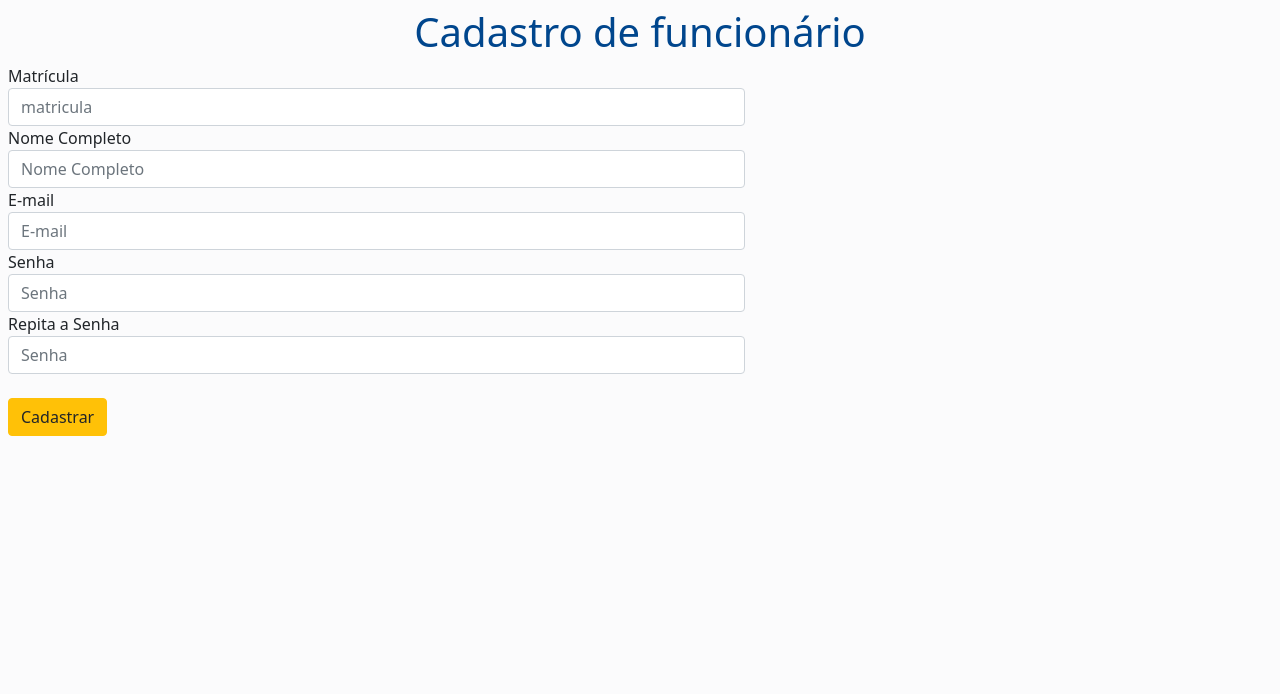
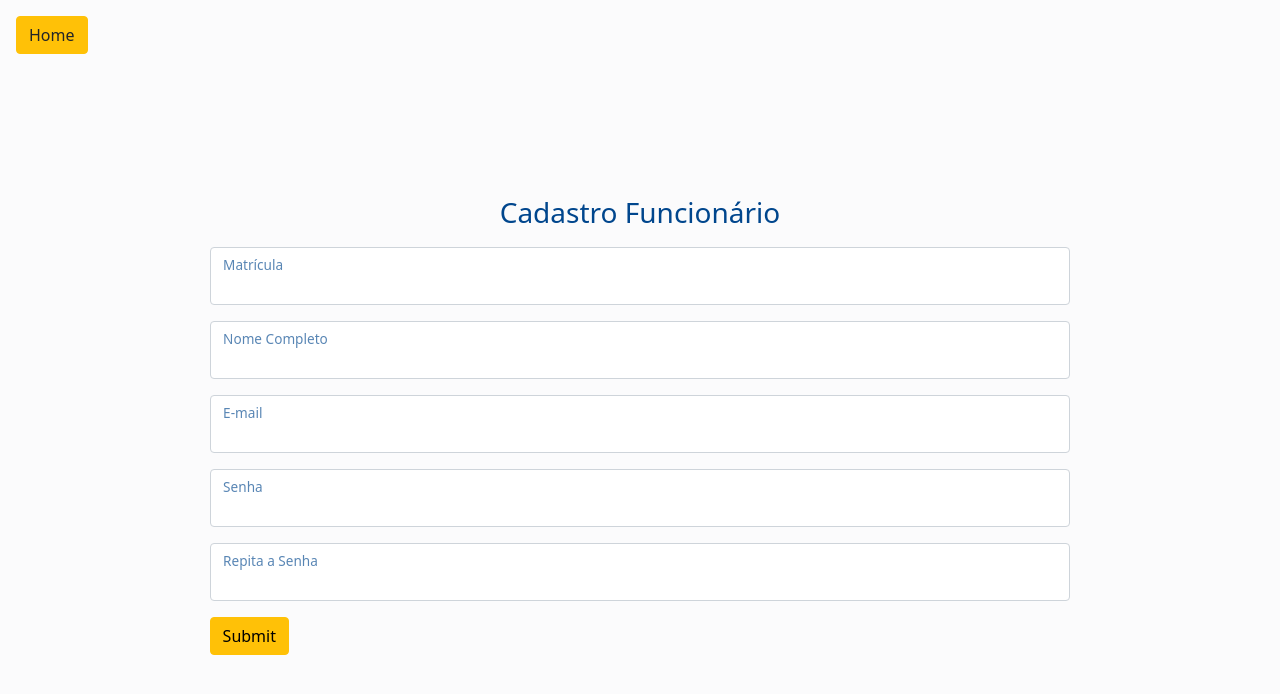
Before and after one commit to 4F-GROUP/L2P, a PHP site: page /cadastro.funcionario.php in a window 1280 px wide. Shown: the top 694 px of the page. Run offline with PHP 8.4, Linux system fonts and the light colour scheme.

Commit message:
correção do css, sem a página home

```diff
--- a/cadastro.funcionario.php
+++ b/cadastro.funcionario.php
@@ -6,45 +6,40 @@
     <meta name="viewport" content="width=device-width, initial-scale=1.0">
     <link href="https://cdn.jsdelivr.net/npm/bootstrap@5.1.3/dist/css/bootstrap.min.css" rel="stylesheet" integrity="sha384-1BmE4kWBq78iYhFldvKuhfTAU6auU8tT94WrHftjDbrCEXSU1oBoqyl2QvZ6jIW3" crossorigin="anonymous">
     <link rel="stylesheet" href="./css/cadastro.css">
-
     <title>Cadastro</title>
 </head>
-<div class="titulo">
-  <H1>Cadastro de funcionário</H1>
-</div>
 <body class="bg-light p-2 bg-opacity-50">
-
-  <Form Cadastro class="funcionario" action="user.register" method="post" >
-
-  <div class="col-sm-7">
-    <label for="matricula">Matrícula</label>
-    <input type="text" name="inputMatricula" class="form-control" placeholder="matricula" aria-label="matricula" required>
+  <div class="btn-container mt-2 ms-2">
+    <button class="btn btn-warning link-dark mb-3" type="submit"><a class="text-decoration-none link-dark" href="home.php">Home</a></button>
   </div>
-
-  <div class="col-sm-7">
-    <label for="Nome">Nome Completo</label>
-    <input type="text" name="inputNome" class="form-control" placeholder="Nome Completo" aria-label="Nome Completo" required>
+  <div class="container" style="width: 70%; margin-top: 10%; color:#00468D;">
+    <form class="funcionario" action="user.register" method="post">
+        <h3 style="text-align: center; margin-bottom: 2%;">Cadastro Funcionário</h3>
+        <fieldset>
+          <div class="form-floating mb-3">
+            <input type="text" class="form-control" id="floatingInput" name="inputMatricula" required>
+            <label for="floatingInput">Matrícula</label>
+          </div>
+          <div class="form-floating mb-3">
+            <input type="text" class="form-control" id="floatingInput" name="inputNome" required>
+            <label for="floatingInput">Nome Completo</label>
+          </div>
+          <div class="form-floating mb-3">
+            <input type="email" class="form-control" id="floatingInput" name="inputName" required>
+            <label for="floatingInput">E-mail</label>
+          </div>
+          <div class="form-floating mb-3">
+            <input type="password" class="form-control" id="floatingInput" name="inputSenha" required>
+            <label for="floatingInput">Senha</label>
+          </div>
+          <div class="form-floating mb-3">
+            <input type="password" class="form-control" id="floatingInput" name="inputSenhaRepetida" required>
+            <label for="floatingInput">Repita a Senha</label>
+          </div>
+          <input type="submit" class="btn btn-warning" name="inputRegistrar">
+        </fieldset>
+    </form>
   </div>
-
-  <div class="col-sm-7">
-    <label for="email">E-mail</label>
-    <input type="email" name="inputEmail" class="form-control" placeholder="E-mail" aria-label="E-mail" required>
-  </div>
-
-  <div class="col-sm-7">
-    <label for="senha">Senha</label>
-    <input type="password" name="inputSenha" class="form-control" placeholder="Senha" aria-label="Senha" required>
-  </div>
-
-  <div class="col-sm-7">
-    <label for="senha">Repita a Senha</label>
-    <input type="password" name="inputSenhaRepetida" class="form-control" placeholder="Senha" aria-label="Senha" required>
-  </div>
-  <br>
-  <!-- Botão Cadastrar -->
-  <button class="btn btn-warning link-dark" type="submit">Cadastrar</button>
-  <!--   <button class="btn btn-outline-primary" type="submit">Limpar Tela</button> -->
-  </Form>
 </body>
 <script src="https://cdn.jsdelivr.net/npm/bootstrap@5.1.3/dist/js/bootstrap.bundle.min.js" integrity="sha384-ka7Sk0Gln4gmtz2MlQnikT1wXgYsOg+OMhuP+IlRH9sENBO0LRn5q+8nbTov4+1p" crossorigin="anonymous"></script>
 </html>
```
Also changed, not shown: cadastro.php (+9 -8 lines), estudantes.php (+6 -4 lines), home.php (+3 -4 lines), listar.php (+25 -24 lines), login.php (+15 -19 lines).
